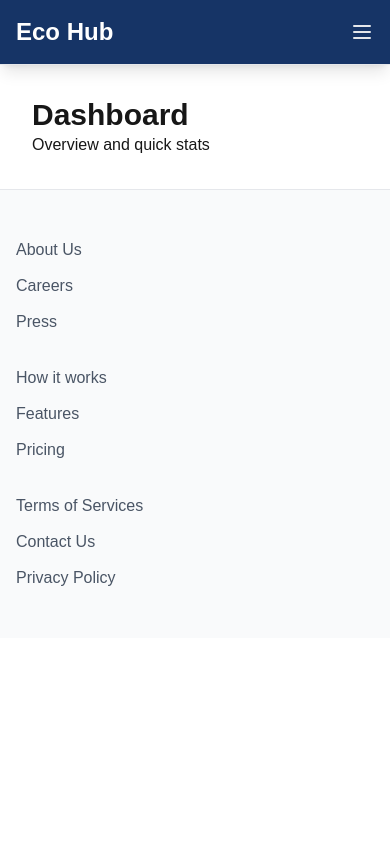
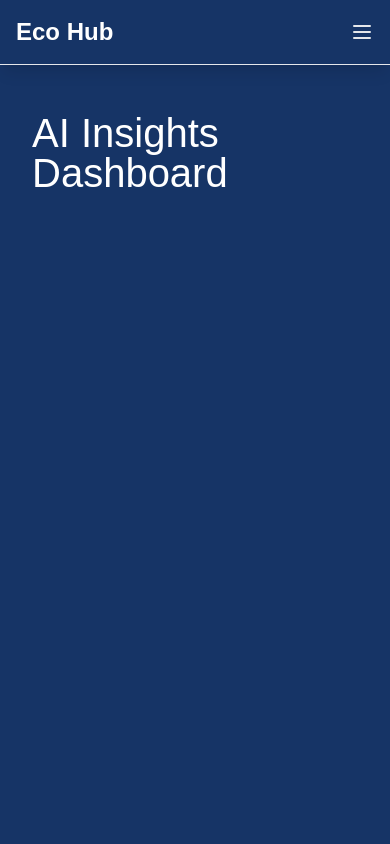
Before and after one commit to lewys-miugo/eco_hub, a Next.js app in the folder frontend/: page /dashboard in a window 390 px wide. Shown: the top 844 px of the page. Built offline with nearby package versions, Linux system fonts and the light colour scheme.

Commit message:
feat: add basic dashboard layout with dark navy background
- Create AI Insights Dashboard page structure
- Add dark navy blue background (#163466)
- Implement main title with Lexend Deca font
- Set up responsive container with proper padding

```diff
--- a/frontend/app/dashboard/page.jsx
+++ b/frontend/app/dashboard/page.jsx
@@ -1,9 +1,21 @@
-// Dashboard Page - Overview and quick stats
+'use client';
+
 export default function DashboardPage() {
   return (
-    <div className="p-8">
-      <h1 className="text-3xl font-bold"> Dashboard</h1>
-      <p>Overview and quick stats</p>
+    <div className="min-h-screen" style={{ backgroundColor: '#163466' }}>
+      {/* Header Section */}
+      <div className="px-8 py-12">
+        <h1
+          className="text-5xl font-normal mb-8"
+          style={{
+            color: 'white',
+            fontFamily: 'Lexend Deca, sans-serif',
+            fontSize: '40px'
+          }}
+        >
+          AI Insights Dashboard
+        </h1>
+      </div>
     </div>
   );
 }
```
